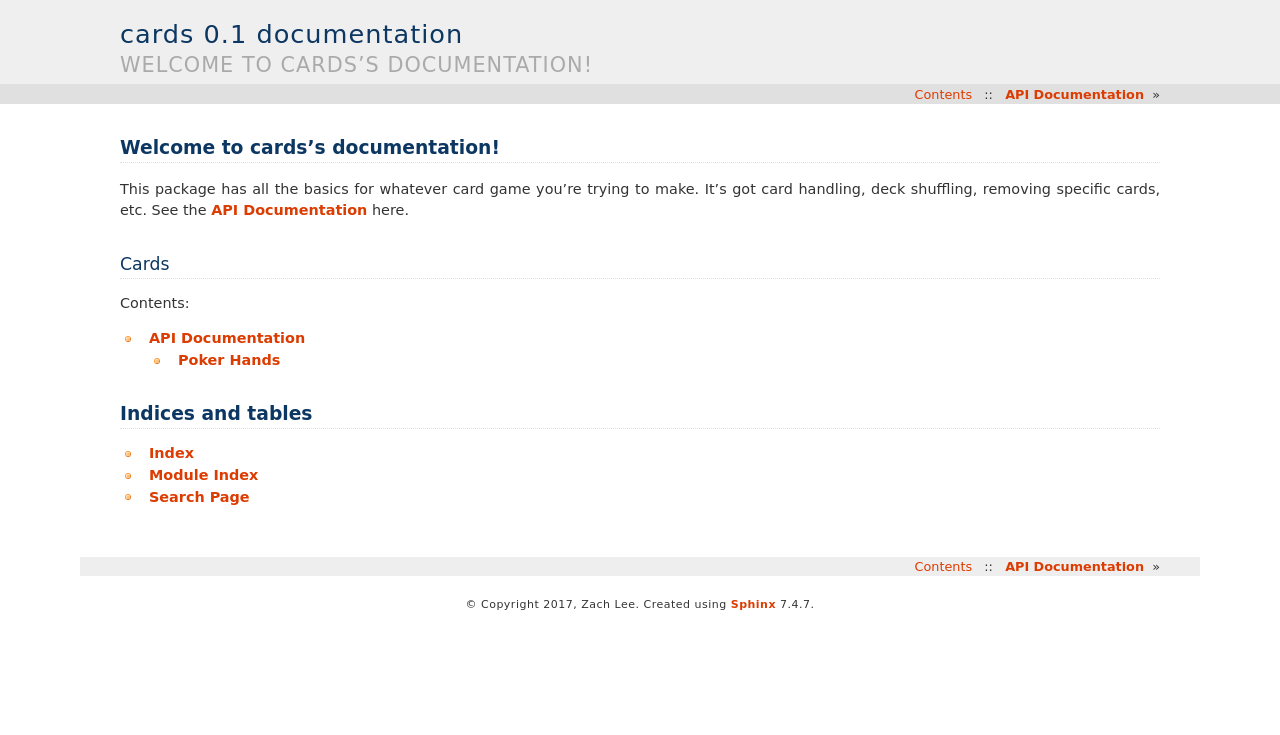
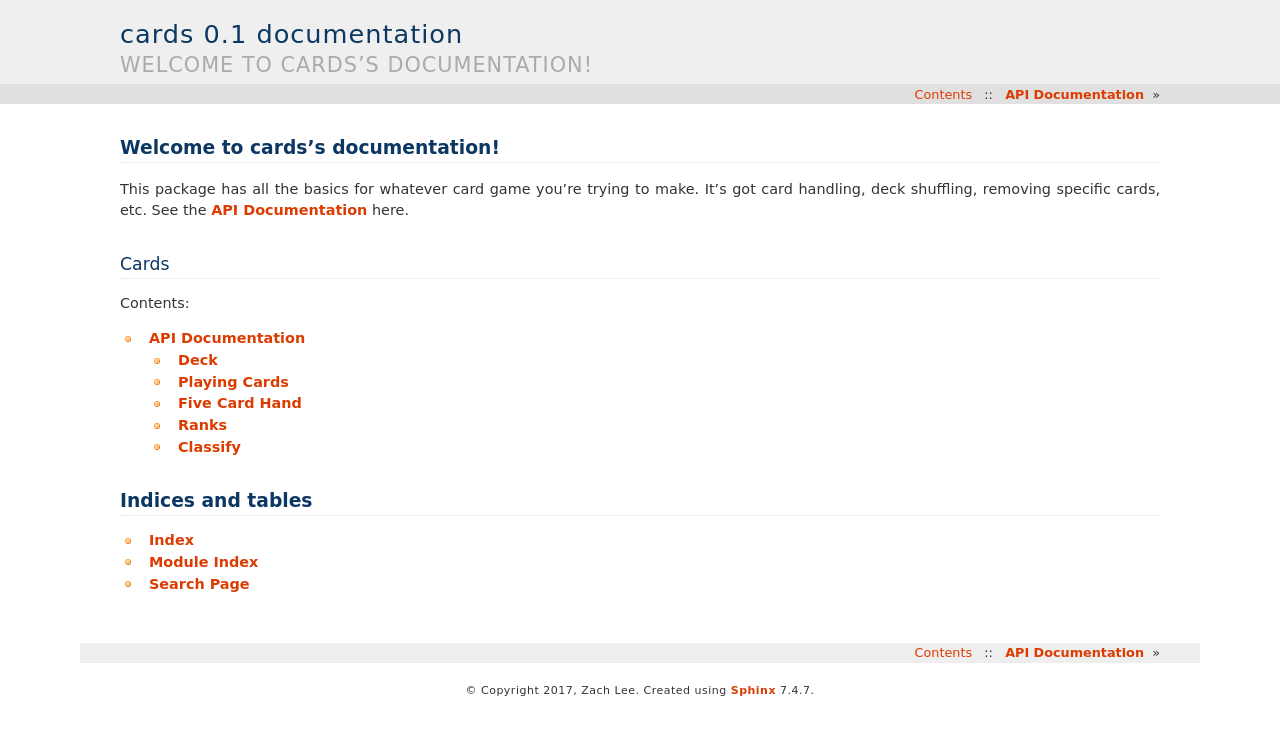
Before and after one commit to abstractlyZach/CardGames, a Sphinx documentation site: the page built from docs/index.rst, in a window 1280 px wide. Shown: the top 735 px of the page. Built offline with Sphinx 7.4.7, drawn with Linux system fonts in a browser that asks for light colours.

Commit message:
Update documentation

```diff
--- a/docs/api.rst
+++ b/docs/api.rst
@@ -2,14 +2,31 @@
 
 API Documentation
 =================
+
+Deck
+-------------
 the :class:`Deck` module is cool
 
 .. autoclass:: cards.deck.Deck
-        :members:
+    :members:
 
-Poker Hands
--------------
-Hi this is poker hands.
+Playing Cards
+--------------
+.. automodule:: cards.playing_cards
+    :members:
 
-.. automodule:: cards.poker_hands
-        :members:
+
+Five Card Hand
+--------------
+.. automodule:: cards.five_card_hand
+    :members:
+
+Ranks
+---------
+.. automodule:: cards.ranks
+    :members:
+
+Classify
+----------
+.. automodule:: cards.classify_hand
+    :members:
```
